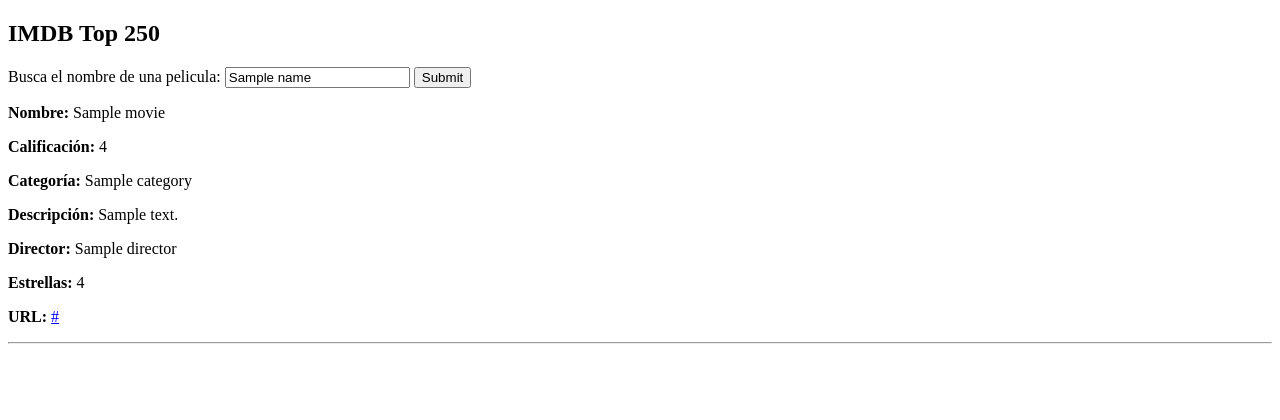
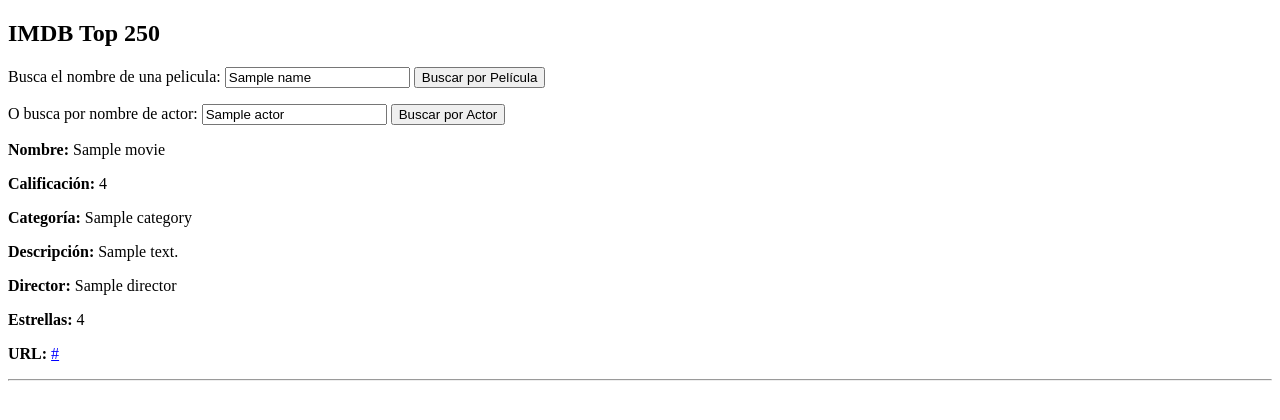
Before and after one commit to axvg/imdb250, a Flask app: template templates/gui.html in a window 1280 px wide. Shown: the top 420 px of the page. Run offline with Flask 3, Linux system fonts and the light colour scheme; the template is opened without the code that fills it: most values are stand-ins (such as "Sample title", 1, 10 or a date in 2020).

Commit message:
chore: Refactor code to allow searching movies by actor name

```diff
--- a/app.py
+++ b/app.py
@@ -3,9 +3,13 @@
 
 app = Flask(__name__)
 
-
 @app.route('/')
 def index():
     movie_name = request.args.get("name", "")
-    movies = Movie.find_by_name(movie_name) if movie_name else None
-    return render_template("gui.html", name=movie_name, data=movies)
+    actor_name = request.args.get("actor", "")
+    movies = None
+    if movie_name:
+        movies = Movie.find_by_name(movie_name)
+    elif actor_name:
+        movies = Movie.find_by_actor(actor_name)
+    return render_template("gui.html", name=movie_name or actor_name, data=movies)
--- a/templates/gui.html
+++ b/templates/gui.html
@@ -9,23 +9,27 @@
         <p>
             Busca el nombre de una pelicula:
             <input type="text" name="name" value="{{ name }}">
-            <input type="submit">
+            <input type="submit" value="Buscar por Película">
+        </p>
+        <p>
+            O busca por nombre de actor:
+            <input type="text" name="actor" value="{{ actor }}">
+            <input type="submit" value="Buscar por Actor">
         </p>
     </form>
     {% if data %}
         {% for movie in data %}
-            <!-- <p><b>Movie ID:</b> {{ movie.id }}</p> -->
             <p><b>Nombre:</b> {{ movie.name }}</p>
             <p><b>Calificación:</b> {{ movie.rating }}</p>
-            <!-- <p><b>Release Date:</b> {{ movie.date }}</p> -->
-            <!-- <p><b>Duration:</b> {{ movie.duration }}</p> -->
             <p><b>Categoría:</b> {{ movie.category }}</p>
             <p><b>Descripción:</b> {{ movie.description }}</p>
             <p><b>Director:</b> {{ movie.director }}</p>
-            <!-- <p><b>Writers:</b> {{ movie.writers }}</p> -->
             <p><b>Estrellas:</b> {{ movie.stars }}</p>
-            <p><b>URL:</b> <a href="{{ movie.url }}" style="color: blue;">{{ movie.url }}</a></p>            <hr>
+            <p><b>URL:</b> <a href="{{ movie.url }}" style="color: blue;">{{ movie.url }}</a></p>
+            <hr>
         {% endfor %}
+    {% else %}
+        <p>No se encontraron resultados.</p>
     {% endif %}
 </body>
 </html>
```
Also changed, not shown: db.py (+18 -0 lines).
